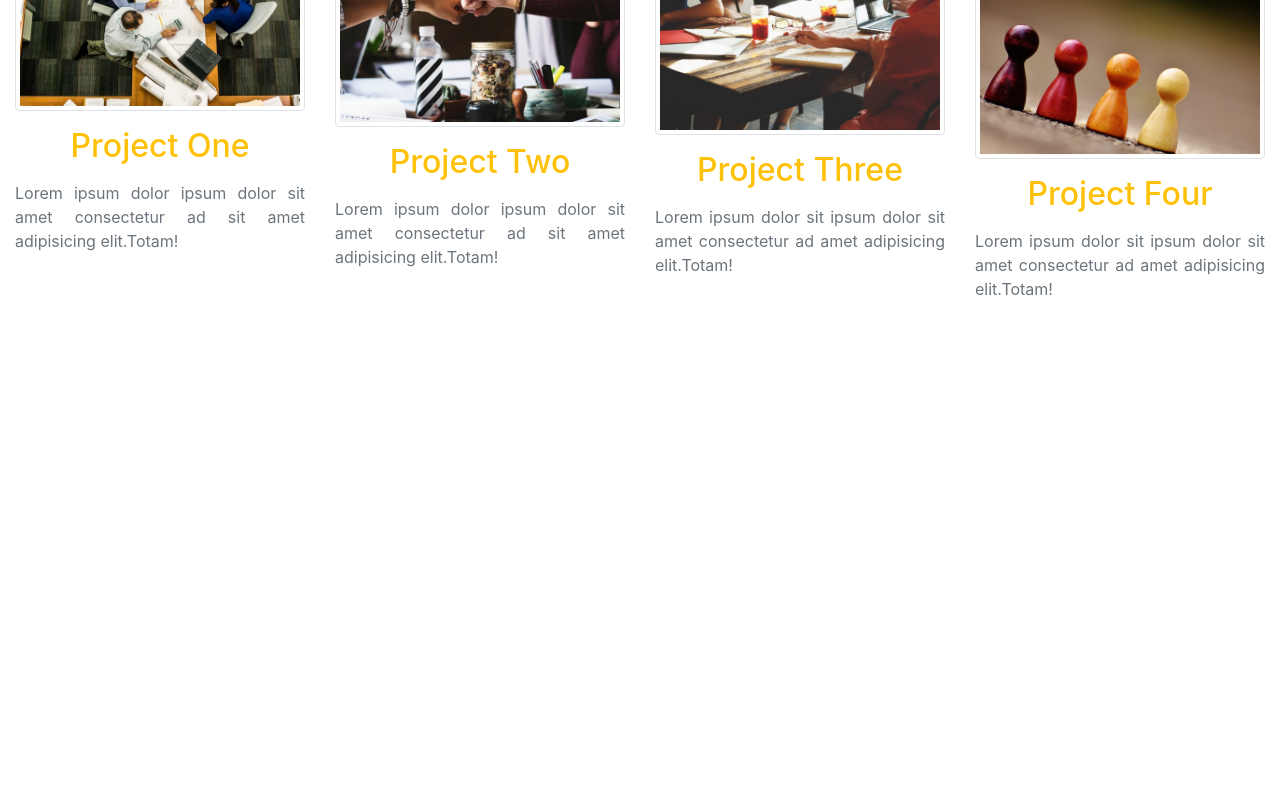
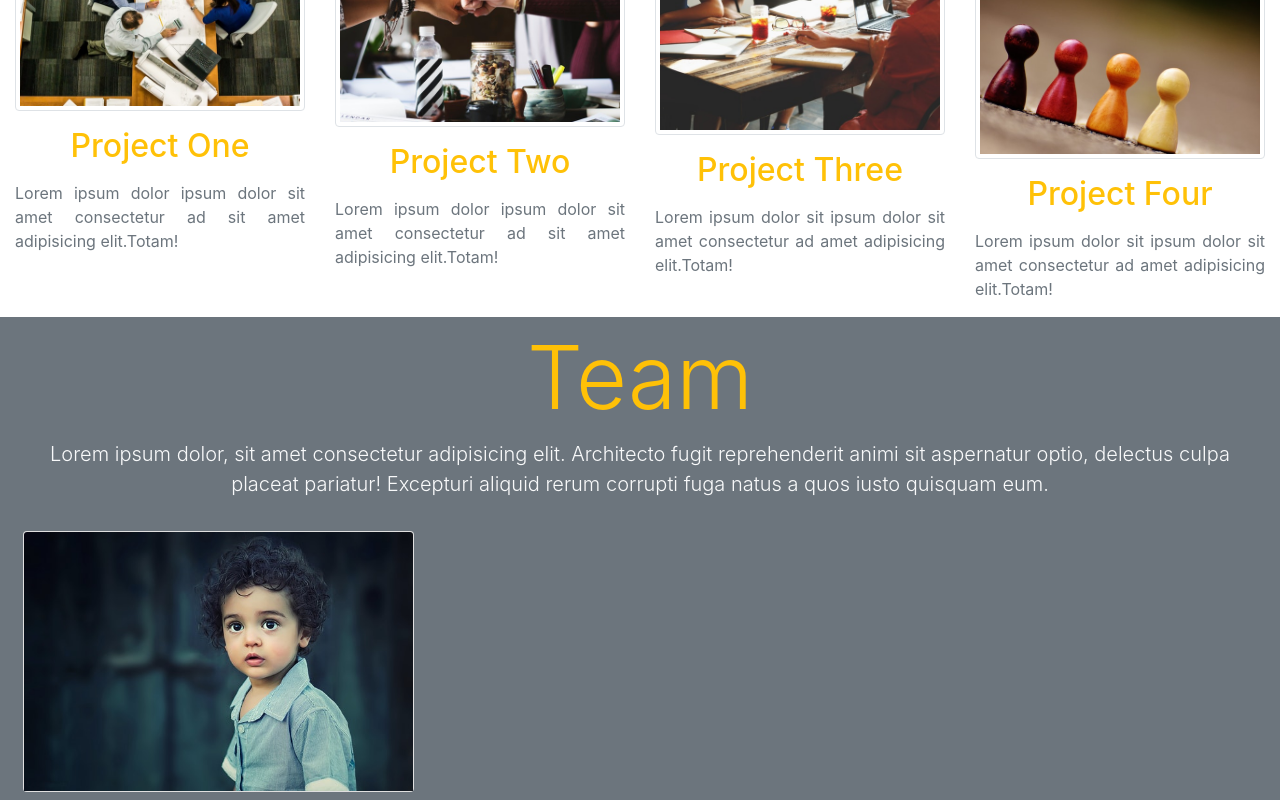
Before and after one commit to sheikhsuleman123/BootsTrapTemplateinReact, a React (Create React App) app: page / in a window 1280 px wide. Shown: the part 1869-2669 px from the top of the page. Before the commit the page ends 2186 px from the top, so only its background shows below. Built offline with nearby package versions, Linux system fonts and the light colour scheme.

Commit message:
Team section is started

```diff
--- a/src/App.js
+++ b/src/App.js
@@ -5,6 +5,7 @@ import Navbar from './components/navbar';
 import Banner from './components/banner';
 import Skill from './components/skills';
 import Project from './components/project';
+import Team from './components/team';
 
 function App() {
   return (
@@ -15,6 +16,7 @@ function App() {
     <Banner />
     <Skill />
     <Project />
+    <Team />
     </div>
   );
 }
--- /dev/null
+++ b/src/components/team.js
@@ -0,0 +1,32 @@
+import React, { Component } from 'react';
+
+import pic1 from '../images/kid1.jpg';
+import pic2 from '../images/kid2.jpg';
+import pic3 from '../images/kid3.jpg';
+
+export default class Team extends Component {
+  render() {
+    return (
+      <section className=" p-2 bg-secondary">
+            <div className="container-fluid">
+
+                <div className="row">
+                    <div className="col text-center mb-3">
+                        <h1 className="text-warning display-2"> Team </h1>
+                        <p className="lead text-light"> Lorem ipsum dolor, sit amet consectetur adipisicing elit. Architecto fugit reprehenderit animi sit aspernatur optio, delectus culpa placeat pariatur! Excepturi aliquid rerum corrupti fuga natus a quos iusto quisquam eum.                      </p>
+                    </div>
+                </div>
+
+                <div className="row">
+                    <div className="col-lg-4">
+                        <div className="card">
+                            <img src={pic1} className="card-img-top" />
+                        </div>
+                    </div>
+                </div>
+
+            </div>
+      </section>
+    );
+  }
+}
```
